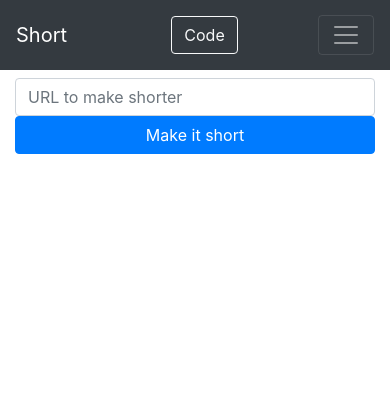
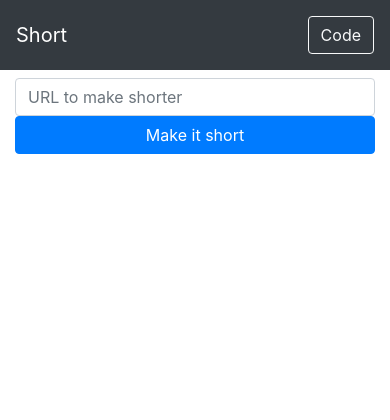
Before and after one commit to maitesin/yaus, a Flask app: page / in a window 390 px wide. Shown: the top 420 px of the page. Run offline with Flask 2, Linux system fonts and the light colour scheme; some libraries are stand-ins or nearby versions.

Commit message:
Remove hamburger menu

```diff
--- a/short/templates/layout.html
+++ b/short/templates/layout.html
@@ -19,9 +19,6 @@
         <div class="container">
             <a class="navbar-brand mr-4" href="/">Short</a>
             <a type="button" href="https://github.com/maitesin/short" class="btn btn-outline-light my-2 my-sm-0" role="button">Code</a>
-          <button class="navbar-toggler" type="button" data-toggle="collapse" data-target="#navbarToggle" aria-controls="navbarToggle" aria-expanded="false" aria-label="Toggle navigation">
-            <span class="navbar-toggler-icon"></span>
-          </button>
         </div>
       </nav>
     </header>
```
